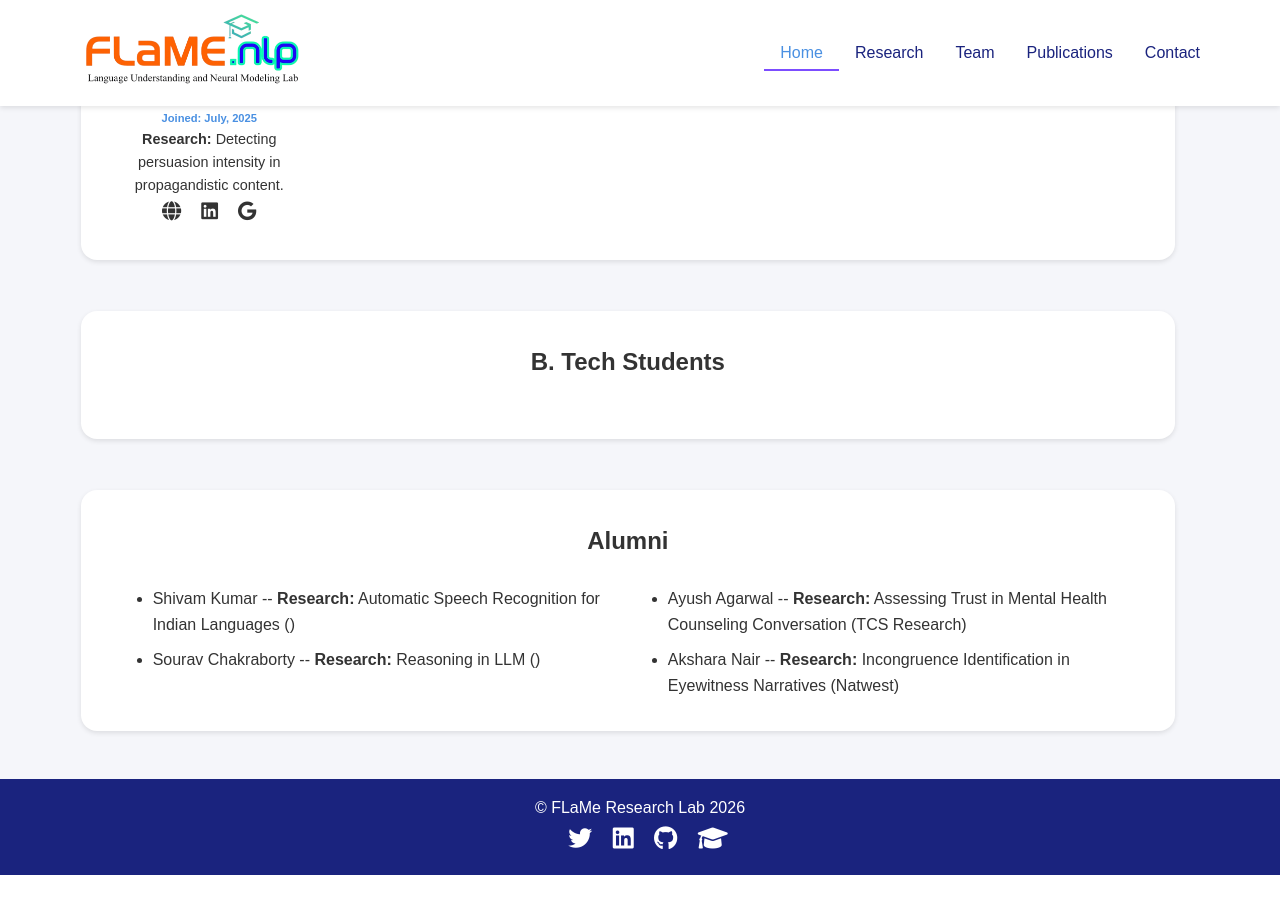
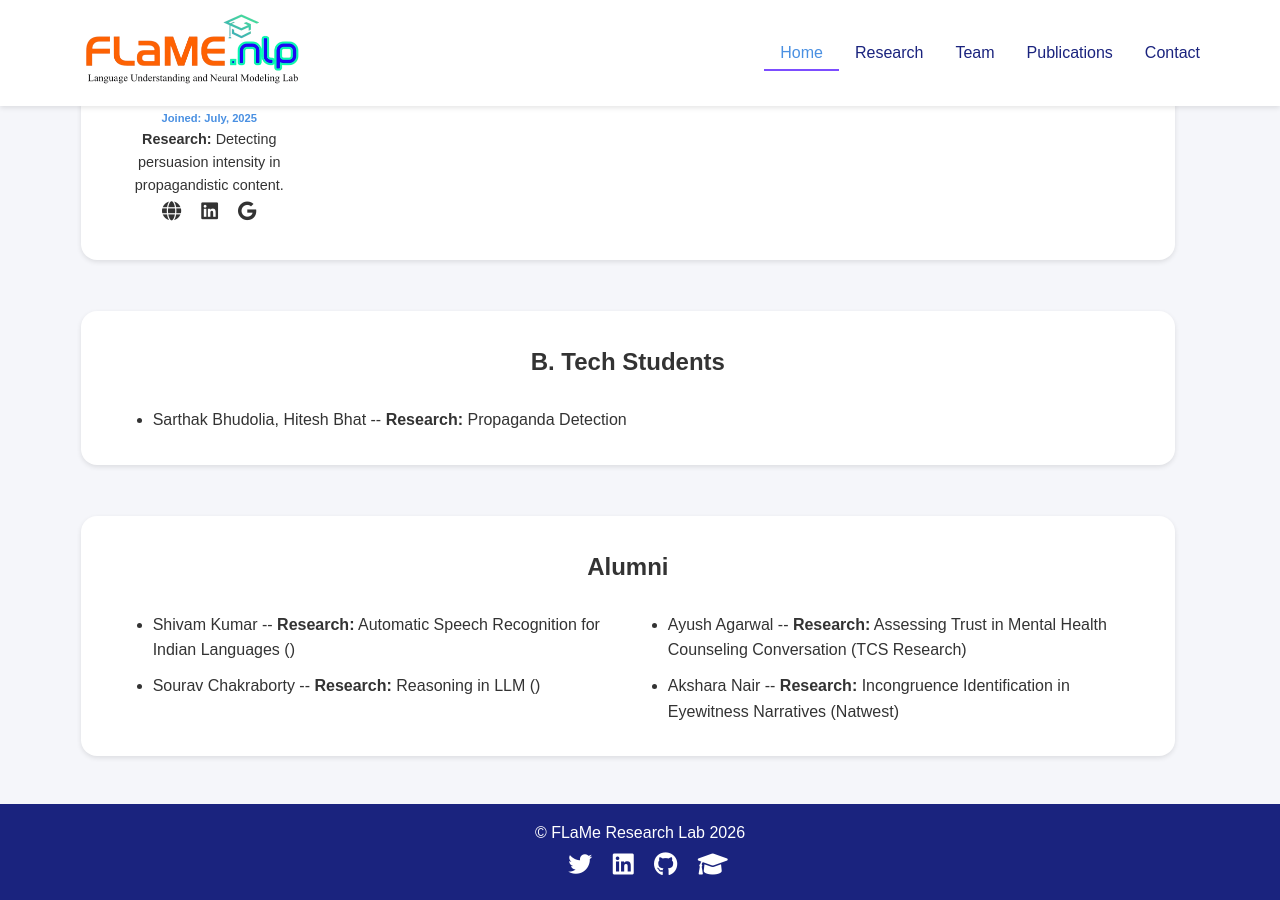
Before and after one commit to flamenlp/flamenlp.github.io, a Jekyll site: the page built from team.html, in a window 1280 px wide and 900 px high, scrolled down 1667 px. Built offline with Jekyll 4.4.1, drawn with Linux system fonts in a browser that asks for light colours; before the commit the page ends 2542 px from its top, so only the background shows below that; grey boxes are pictures that could not be loaded.

Commit message:
Add team member Sarthak Bhudolia and Hitesh Bhat

```diff
--- a/_data/team_members.yml
+++ b/_data/team_members.yml
@@ -176,9 +176,9 @@
 #   category: "btech"
 #   research_focus: "Knowledge-graph Distillation"
 
-# - name: "Jyotirmaya Singh, Arnav Agarwal, Aayush Ranjan"
-#   category: "btech"
-#   research_focus: "Propaganda Detection"
+- name: "Sarthak Bhudolia, Hitesh Bhat"
+  category: "btech"
+  research_focus: "Propaganda Detection"
 
 # - name: "Arjit Singh Arora"
 #   category: "btech"
```
